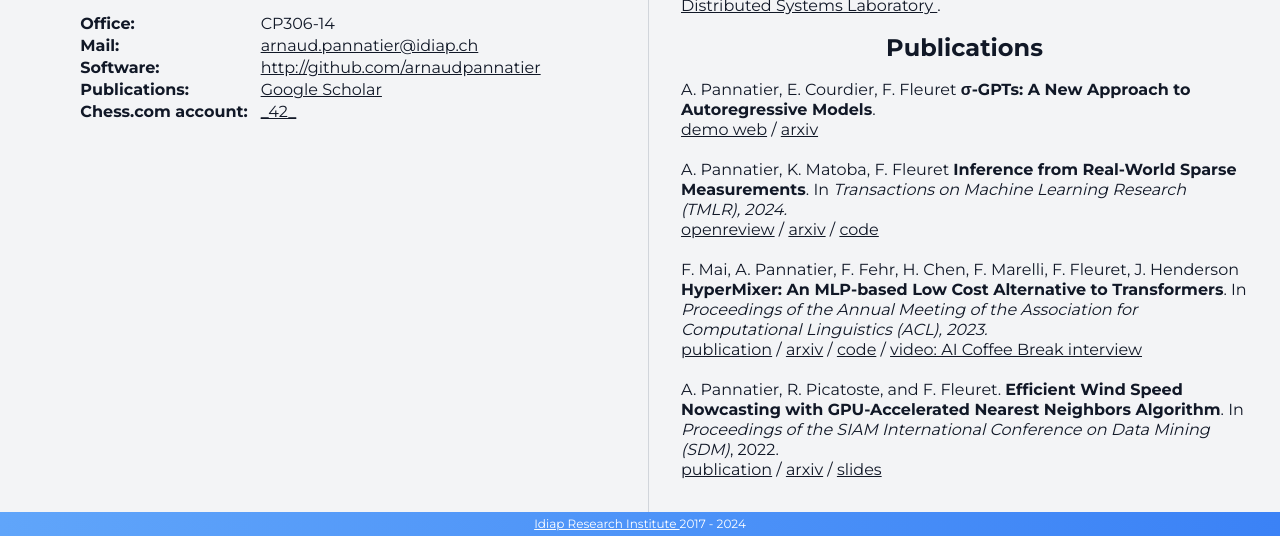
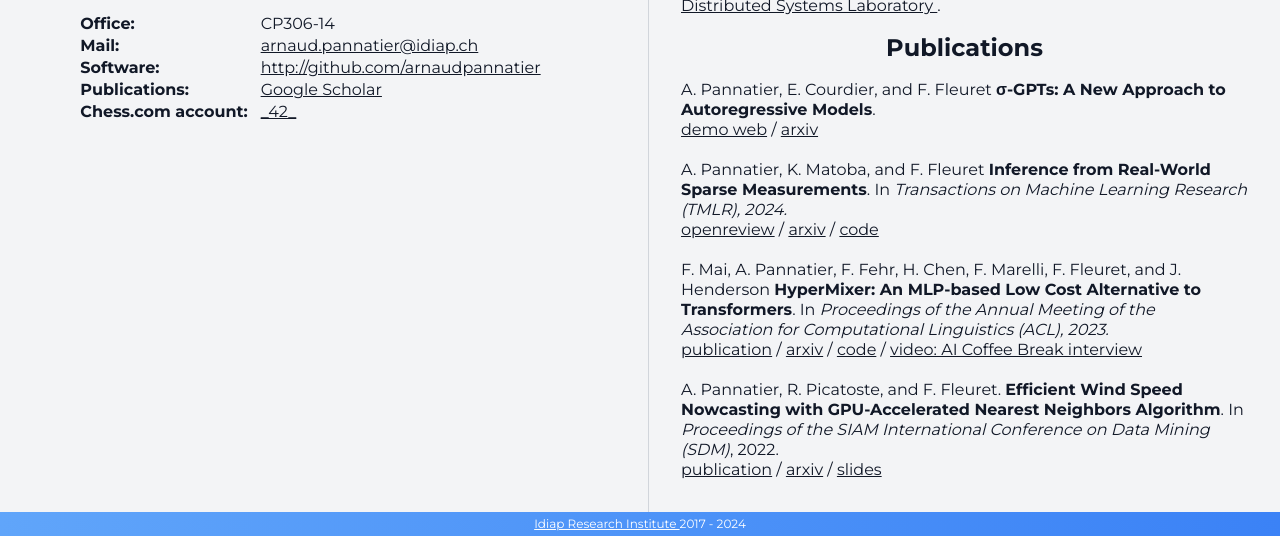
Before and after one commit to ArnaudPannatier/ArnaudPannatier.github.io, a plain HTML site: page index.html in a window 1280 px wide. Shown: the part 897-1433 px from the top of the page. Drawn offline with Linux system fonts and the light colour scheme.

Commit message:
missing and

```diff
--- a/index.html
+++ b/index.html
@@ -99,7 +99,7 @@
 
       <h2><b>Publications</b></h2>
       <p>
-        A. Pannatier, E. Courdier, F. Fleuret
+        A. Pannatier, E. Courdier, and F. Fleuret
         <b>σ-GPTs: A New Approach to Autoregressive Models</b>.
         <br />
         <a href="sigma-gpt/">demo web</a> /
@@ -107,7 +107,7 @@
       </p>
       <br />
       <p>
-        A. Pannatier, K. Matoba, F. Fleuret
+        A. Pannatier, K. Matoba, and F. Fleuret
         <b>Inference from Real-World Sparse Measurements</b>.
         In <em>Transactions on Machine Learning Research (TMLR), 2024.</em>
         <br />
@@ -117,7 +117,7 @@
       </p>
       <br />
       <p>
-        F. Mai, A. Pannatier, F. Fehr, H. Chen, F. Marelli, F. Fleuret, J. Henderson
+        F. Mai, A. Pannatier, F. Fehr, H. Chen, F. Marelli, F. Fleuret, and J. Henderson
         <b>HyperMixer: An MLP-based Low Cost Alternative to Transformers</b>.
         In <em>Proceedings of the Annual Meeting of the Association for Computational Linguistics (ACL), 2023.</em>
         <br />
```
